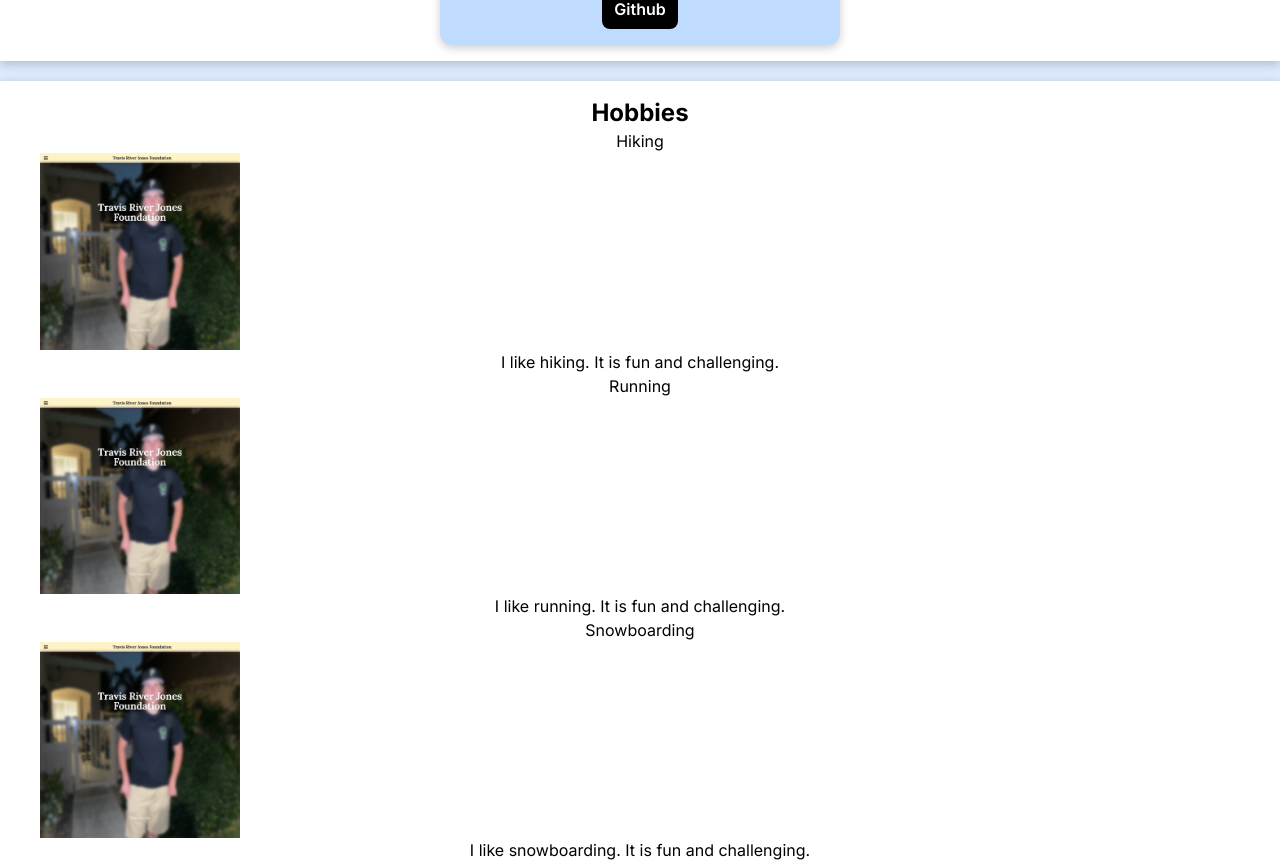
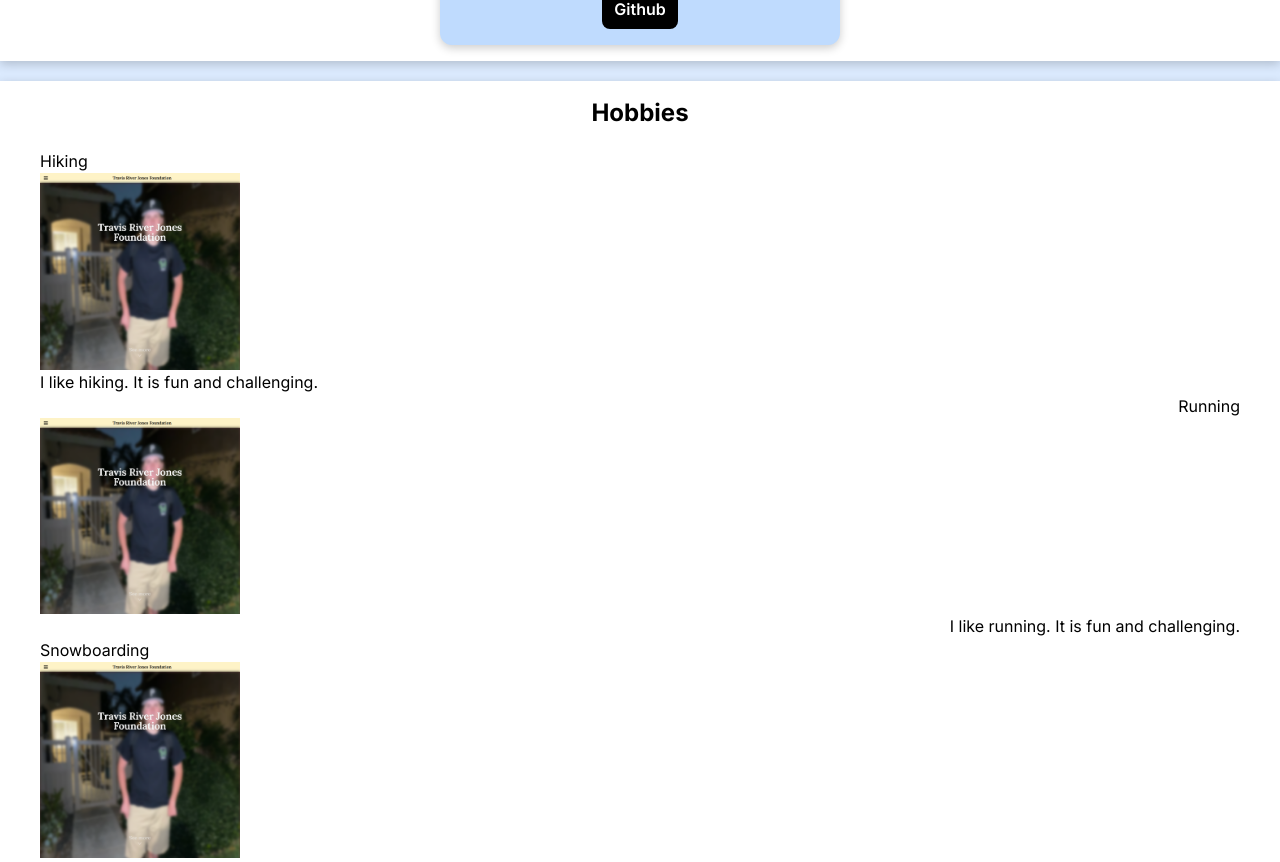
Before and after one commit to brandonmcconathy/portfolio, a Next.js app: page / in a window 1280 px wide. Shown: the part 1979-2841 px from the top of the page. Built offline with nearby package versions, Linux system fonts and the light colour scheme.

Commit message:
Started styling hobbies section

```diff
--- a/src/app/components/hobbies.tsx
+++ b/src/app/components/hobbies.tsx
@@ -5,11 +5,11 @@ function Hobbies(props: {title: string, imgpath: string, description: string}) {
   const { title, imgpath, description } = props
 
   return(
-    <div>
+    <>
       <h1>{title}</h1>
       <Image src={imgpath} alt={title} width={200} height={200} />
       <p>{description}</p>
-    </div>
+    </>
   )
 }
 
@@ -18,7 +18,7 @@ export function HobbiesLeft(props: {title: string, imgpath: string, description:
   const { title, imgpath, description } = props
 
   return(
-    <div>
+    <div className="text-left">
       <Hobbies title={title} imgpath={imgpath} description={description} />
     </div>
   )
@@ -29,7 +29,7 @@ export function HobbiesRight(props: {title: string, imgpath: string, description
   const { title, imgpath, description } = props
 
   return(
-    <div>
+    <div className="text-right">
       <Hobbies title={title} imgpath={imgpath} description={description} />
     </div>
   )
--- a/src/app/page.tsx
+++ b/src/app/page.tsx
@@ -38,7 +38,7 @@ export default function Home() {
           </div>
         </section>
         <section className="bg-white px-10 py-4 my-5 box-pop">
-          <h1 className="text-2xl font-bold">Hobbies</h1>
+          <h1 className="text-2xl font-bold mb-5">Hobbies</h1>
           <HobbiesLeft title={hobbies[0].title} imgpath={hobbies[0].imgPath} description={hobbies[0].description} />
           <HobbiesRight title={hobbies[1].title} imgpath={hobbies[1].imgPath} description={hobbies[1].description} />
           <HobbiesLeft title={hobbies[2].title} imgpath={hobbies[2].imgPath} description={hobbies[2].description} />
```
